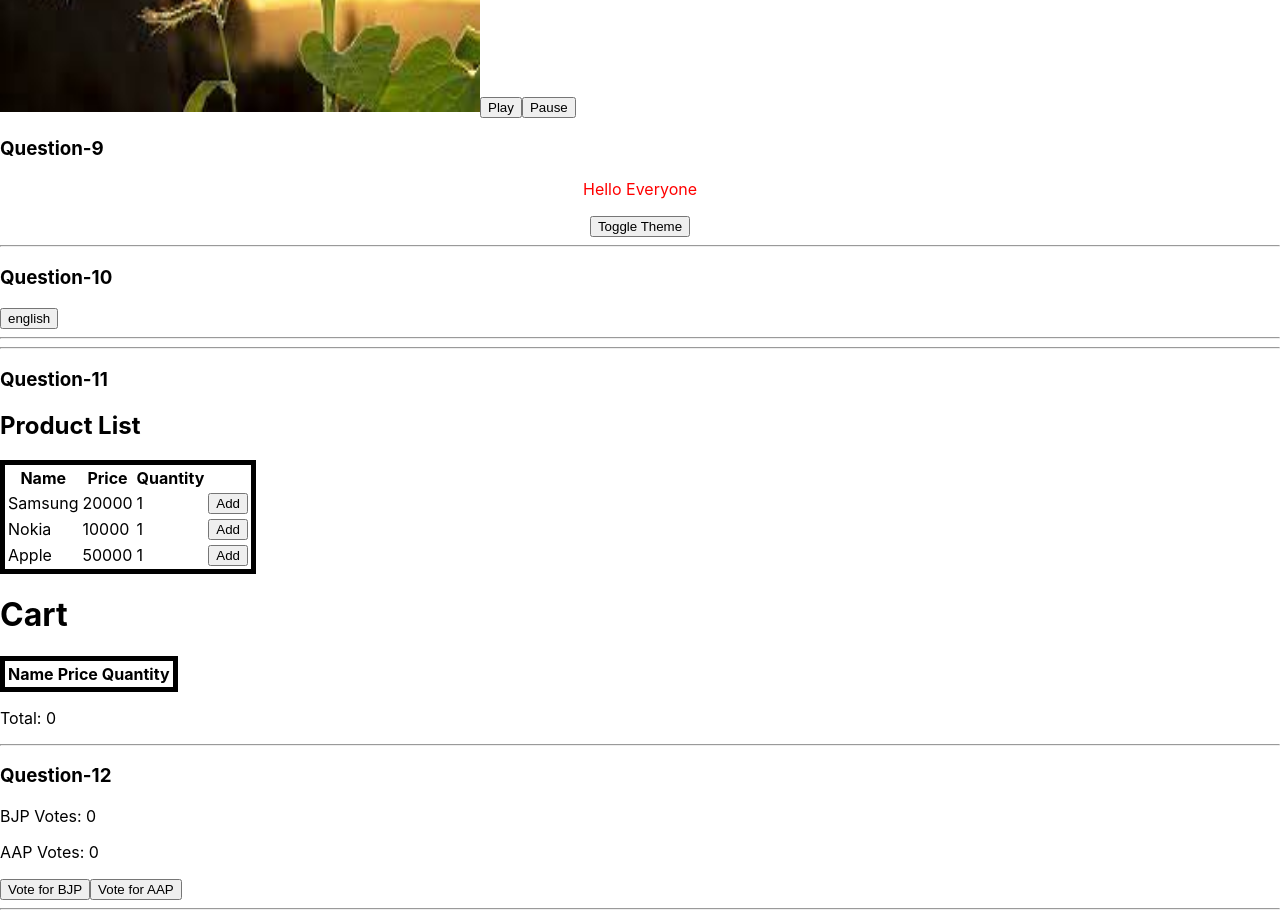
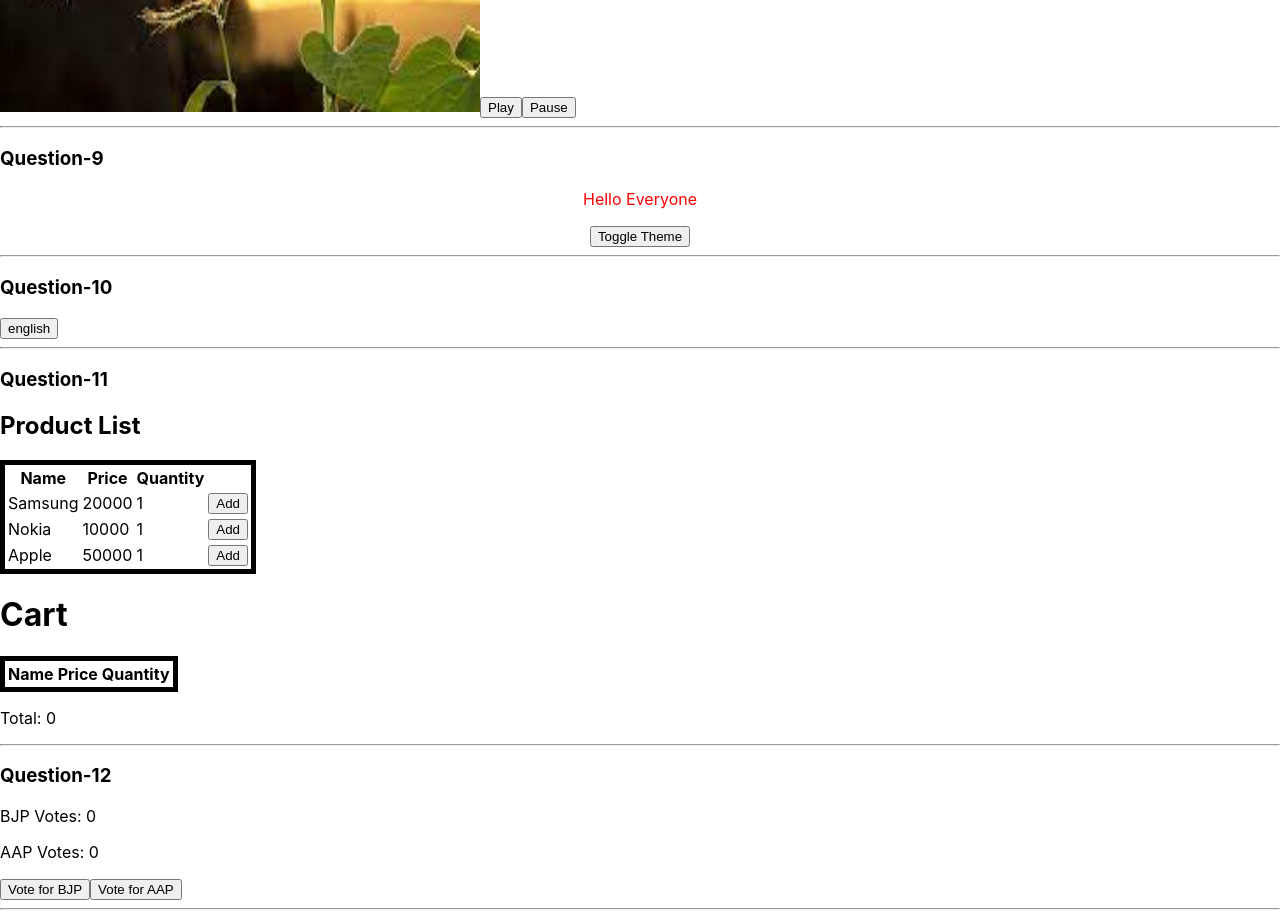
Before and after one commit to somil-successive/React-training, a React (Create React App) app in the folder react_training/: page / in a window 1280 px wide. Shown: the part 1360-2283 px from the top of the page. Built offline with nearby package versions, Linux system fonts and the light colour scheme.

Commit message:
assignment 2 app.js

```diff
--- a/react_training/src/App.js
+++ b/react_training/src/App.js
@@ -97,15 +97,15 @@ function App() {
       <hr />
       <h3>Question-8</h3>
       <Transition />
+      <hr/>
+
       <h3>Question-9</h3>
-
       <ThemeSwitcher />
 
       <hr />
       <h3>Question-10</h3>
 
       <LanguageSwitcher />
-      <hr />
       <hr />
       <h3>Question-11</h3>
       <ShoppingCart />
```
